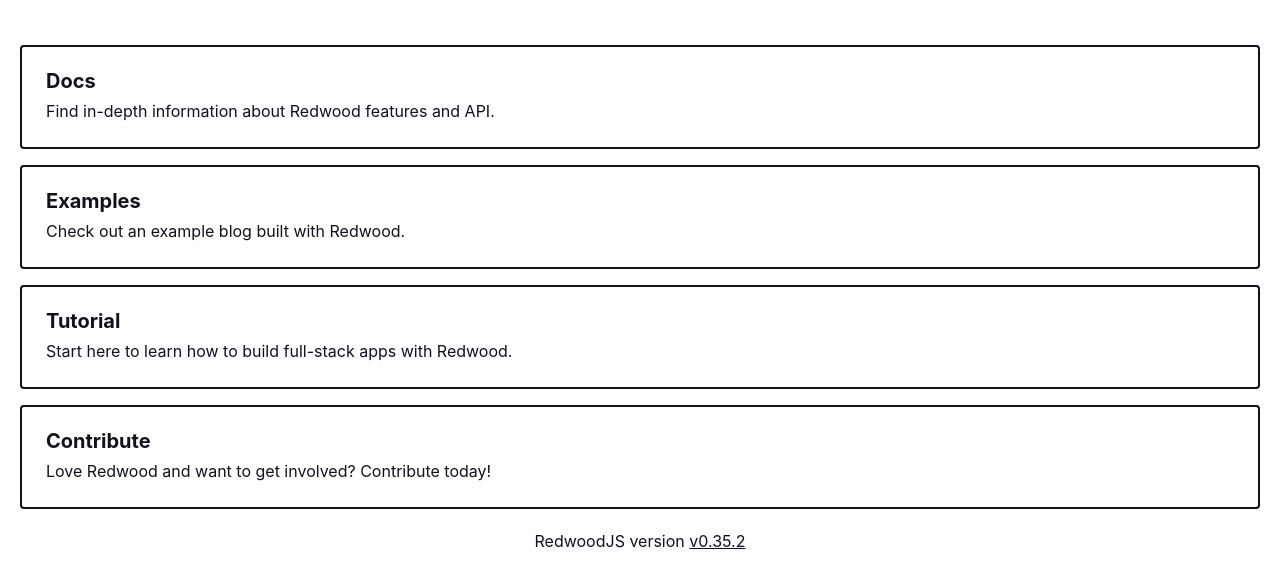
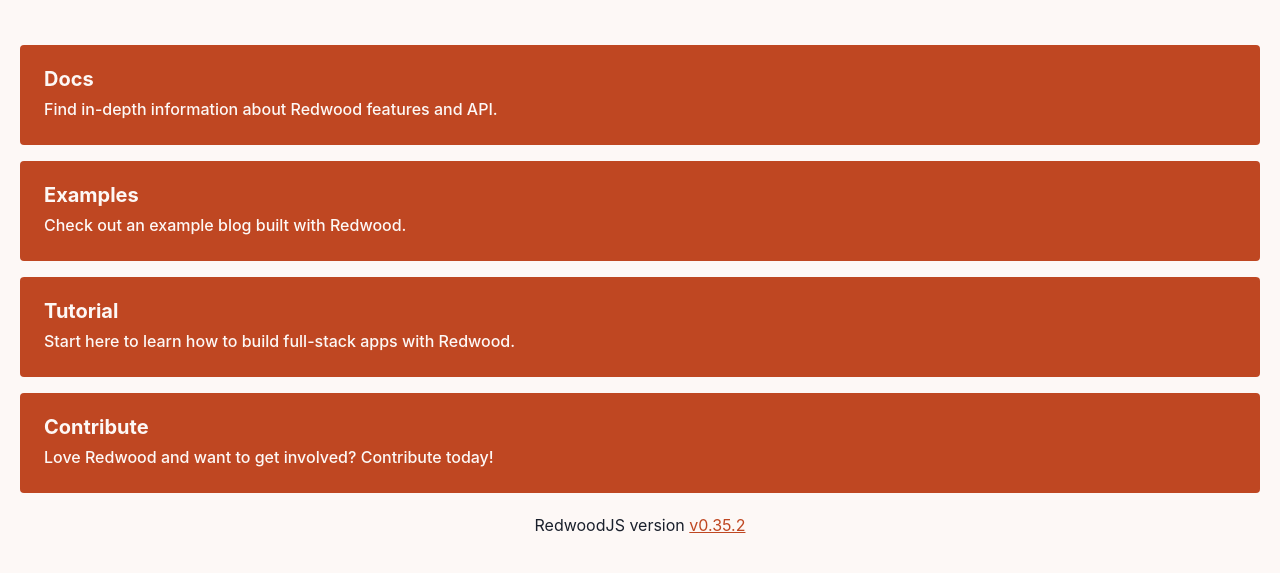
Before and after one commit to alicelovescake/redwood-splashpage, a plain HTML site: page index.html in a window 1280 px wide. Shown: the part 231-804 px from the top of the page. Drawn offline with Linux system fonts and the light colour scheme.

Commit message:
Add highlight color

```diff
--- a/index.html
+++ b/index.html
@@ -7,8 +7,9 @@
     <title>Welcome to RedwoodJS</title>
     <style>
       :root {
-        --foreground: hsl(250, 24%, 9%);
-        --background: hsl(0, 0%, 100%);
+        --foreground: rgb(26, 32, 44);
+        --background: rgb(253, 248, 246);
+        --highlight: rgb(191, 71, 34);
         --space-1: 0.25rem;
         --space-2: 0.5rem;
         --space-3: 0.75rem;
@@ -43,7 +44,7 @@
         font-weight: inherit;
       }
       a {
-        color: inherit;
+        color: var(--highlight);
       }
 
       body {
@@ -93,8 +94,9 @@
         gap: var(--space-4);
       }
       .resource {
+        background: var(--highlight);
+        color: var(--background);
         padding: var(--space-6);
-        border: 2px solid;
         border-radius: var(--space-1);
         position: relative;
       }
@@ -109,7 +111,7 @@
         margin-bottom: var(--space-2);
       }
       .resource-description {
-        font-weight: 400;
+        font-weight: 500;
         font-size: var(--space-4);
         line-height: var(--space-6);
       }
```
